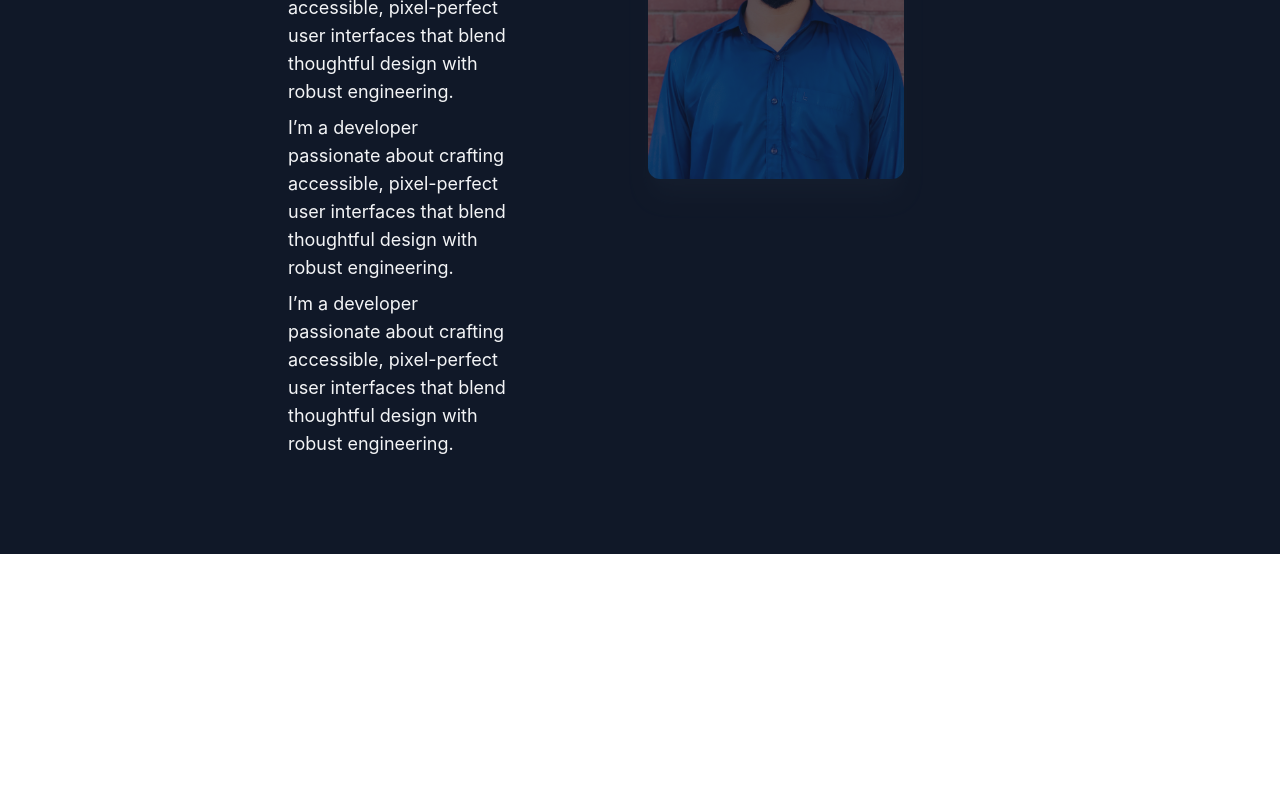
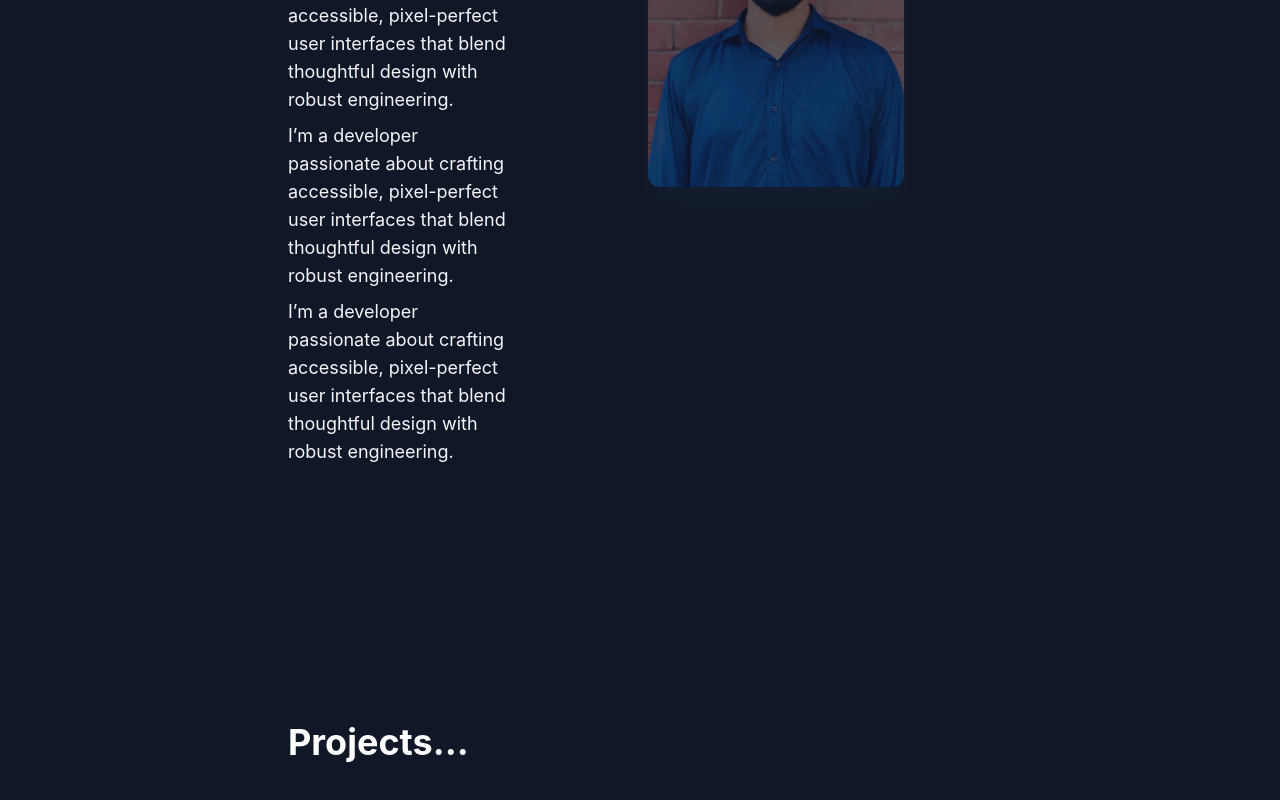
Before and after one commit to Shahriar-Hossein/portfolio-website, a Vue app: page / in a window 1280 px wide. Shown: the part 1194-1994 px from the top of the page. Before the commit the page ends 1748 px from the top, so only its background shows below. Built offline with nearby package versions, Linux system fonts and the light colour scheme.

Commit message:
created project section

```diff
--- a/src/App.vue
+++ b/src/App.vue
@@ -1,6 +1,7 @@
 <script setup lang="ts">
 import AboutSection from './components/AboutSection.vue';
 import HeroSection from './components/HeroSection.vue';
+import ProjectSection from './components/ProjectSection.vue';
 </script>
 
 <template>
@@ -12,6 +13,7 @@ import HeroSection from './components/HeroSection.vue';
     <main class="flex-col justify-items-center px-40">
       <HeroSection />
       <AboutSection />
+      <ProjectSection />
     </main>
 
   </div>
--- a/src/components/AboutSection.vue
+++ b/src/components/AboutSection.vue
@@ -1,7 +1,7 @@
 <script setup lang="ts"></script>
 
 <template>
-  <section class="container mx-auto flex-col items-center place-content-center py-24">
+  <section class="container mx-auto flex-col items-center place-content-center py-26">
     <div class="mx-32">
       <h1 class="text-4xl text-white font-bold my-12"> About me </h1>
       <div class="flex justify-between content-start">
--- /dev/null
+++ b/src/components/ProjectSection.vue
@@ -0,0 +1,12 @@
+<script setup lang="ts"></script>
+
+<template>
+  <section class="container mx-auto flex-col items-center place-content-center py-26">
+    <div class="mx-32">
+      <h1 class="text-4xl text-white font-bold my-12"> Projects... </h1>
+      <div>
+
+      </div>
+    </div>
+  </section>
+</template>
```
